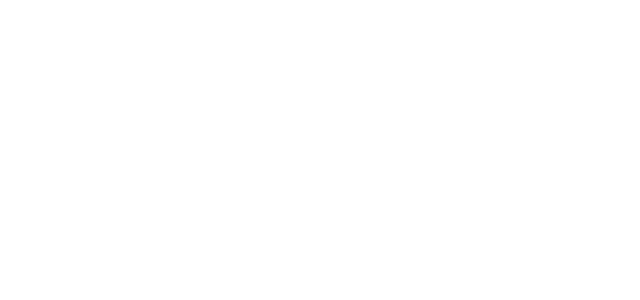
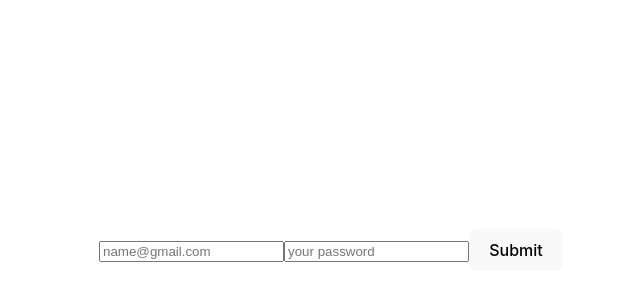
Before and after one commit to lucianogaregnani/shortUrl, a React (Vite) app: page /login in a window 1280 px wide. Shown: the part 150-450 px from the top of the page, without its empty margins (309-949 px from the left). Built offline with nearby package versions, Linux system fonts and the light colour scheme.

Commit message:
components and context, zod schemas

```diff
--- a/src/App.tsx
+++ b/src/App.tsx
@@ -1,18 +1,19 @@
-import { BrowserRouter, Route, Routes } from 'react-router-dom'
-import './App.css'
+import { BrowserRouter, Route, Routes } from "react-router-dom";
+import "./App.css";
+import Login from "./pages/Login";
 
 function App() {
   return (
     <BrowserRouter>
       <Routes>
-        <Route path='/login' />
-        <Route path='/register' />
+        <Route path="/login" element={<Login />} />
+        <Route path="/register" />
         <Route>
-          <Route path='/' />
+          <Route path="/" />
         </Route>
       </Routes>
     </BrowserRouter>
-  )
+  );
 }
 
-export default App
+export default App;
--- /dev/null
+++ b/src/components/FormLayout.tsx
@@ -0,0 +1,5 @@
+function FormLayout({ children }: { children: React.ReactNode }) {
+  return <main>{children}</main>;
+}
+
+export default FormLayout;
--- a/src/context/AuthProvider.tsx
+++ b/src/context/AuthProvider.tsx
@@ -29,11 +29,9 @@
         })
         .catch((err: any) => {
           setError(err.response.data);
-        })
-        .finally(() => {
-          setIsLoading(false);
         });
     }
+    setIsLoading(false);
   }, []);
 
   const changeIsAuth = (newAuth: boolean) => {
--- /dev/null
+++ b/src/pages/Login.tsx
@@ -0,0 +1,46 @@
+import { SubmitHandler, useForm } from "react-hook-form";
+import FormLayout from "../components/FormLayout";
+import { LoginUserSchemaType } from "../schemas/Auth.schemas";
+
+function Login() {
+  const {
+    register,
+    reset,
+    handleSubmit,
+    formState: { errors },
+  } = useForm<LoginUserSchemaType>();
+
+  const handleSubmitForm: SubmitHandler<LoginUserSchemaType> = (data) => {
+    const { email, password } = data;
+    console.log({ email, password });
+    reset();
+  };
+
+  return (
+    <FormLayout>
+      <form onSubmit={handleSubmit(handleSubmitForm)}>
+        <input
+          type="text"
+          placeholder="name@gmail.com"
+          defaultValue=""
+          {...register("email")}
+        />
+        {errors.email && (
+          <span className="text-red-500">{errors.email.message}</span>
+        )}
+        <input
+          type="password"
+          placeholder="your password"
+          defaultValue=""
+          {...register("password")}
+        />
+        {errors.password && (
+          <span className="text-red-500">{errors.password.message}</span>
+        )}
+        <button>Submit</button>
+      </form>
+    </FormLayout>
+  );
+}
+
+export default Login;
```
Also changed, not shown: src/schemas/Auth.schemas.ts (added, +18 -0 lines), src/pages/Dashboard/Dashboard.tsx (added), src/pages/Register.tsx (added).
